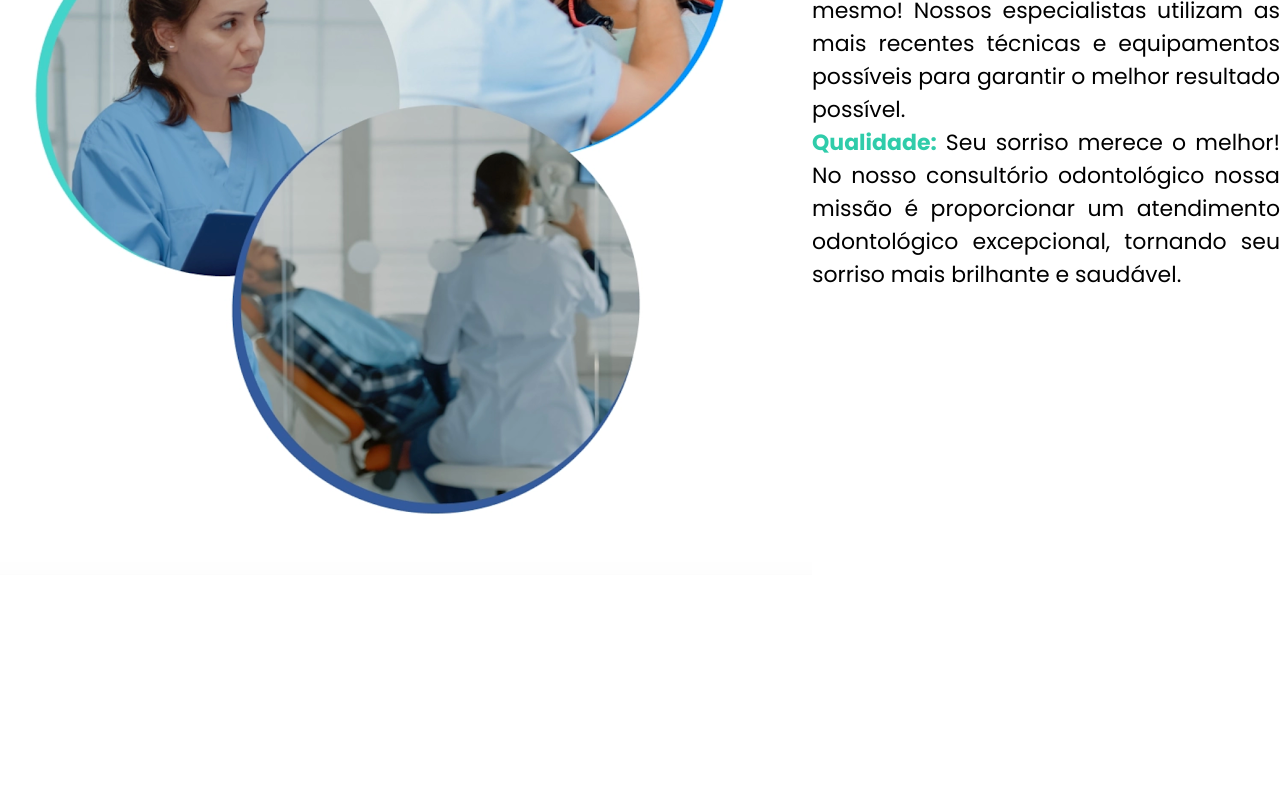
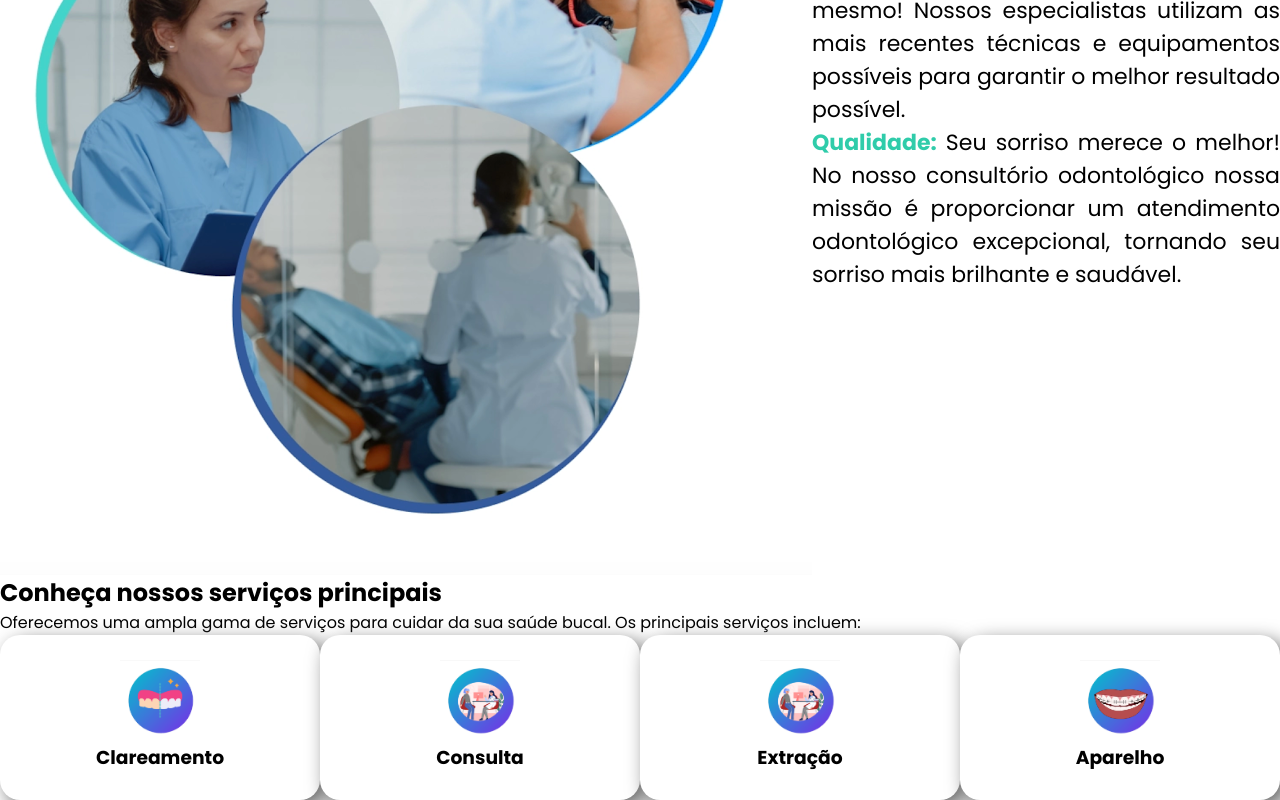
Before and after one commit to kiwizera/dentlab, a plain HTML site: page index.html in a window 1280 px wide. Shown: the part 1185-1985 px from the top of the page. Before the commit the page ends 1760 px from the top, so only its background shows below. Drawn offline with Linux system fonts and the light colour scheme.

Commit message:
services down

```diff
--- a/index.html
+++ b/index.html
@@ -73,6 +73,33 @@
                             <p><span class="verde">Qualidade:</span> Seu sorriso merece o melhor! No nosso consultório odontológico nossa missão é proporcionar um atendimento odontológico excepcional, tornando seu sorriso mais brilhante e saudável.</p>
                         </div>
                     </div>
+
+                    <div class="services">
+                        <h2>Conheça nossos serviços principais</h2>
+                        <p>Oferecemos uma ampla gama de serviços para cuidar da sua saúde bucal. Os principais serviços incluem:</p>
+                        <div class="cards">
+                            <div class="card">
+                                <img src="img/aparelho.png" alt="Clareamento">
+                                <h3>Clareamento</h3>
+                                <p></p>
+                            </div>
+                            <div class="card">
+                                <img src="img/consulta.png" alt="Consulta">
+                                <h3>Consulta</h3>
+                                <p></p>
+                            </div>
+                            <div class="card">
+                                <img src="img/consulta.png" alt="Extração">
+                                <h3>Extração</h3>
+                                <p></p>
+                            </div>
+                            <div class="card">
+                                <img src="img/sorriso.png" alt="Aparelho">
+                                <h3>Aparelho</h3>
+                                <p></p>
+                            </div>
+                        </div>
+                    </div>
                 </div>
             </section>
         </main>
--- a/style.css
+++ b/style.css
@@ -165,3 +165,7 @@
     font-weight: 700;
     color: #2fccaa;
 }
+
+.services .cards {
+    position: static;
+}
```
